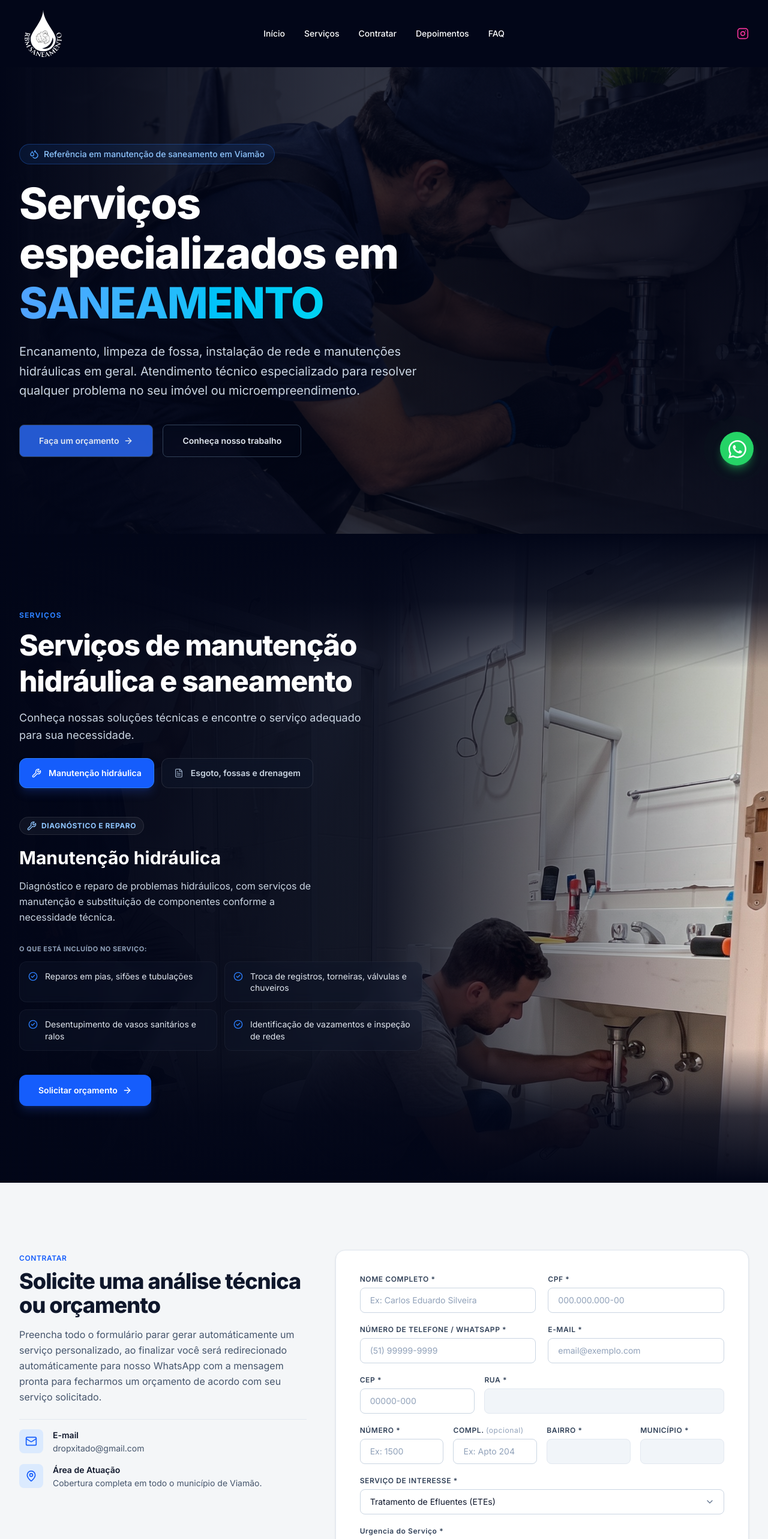
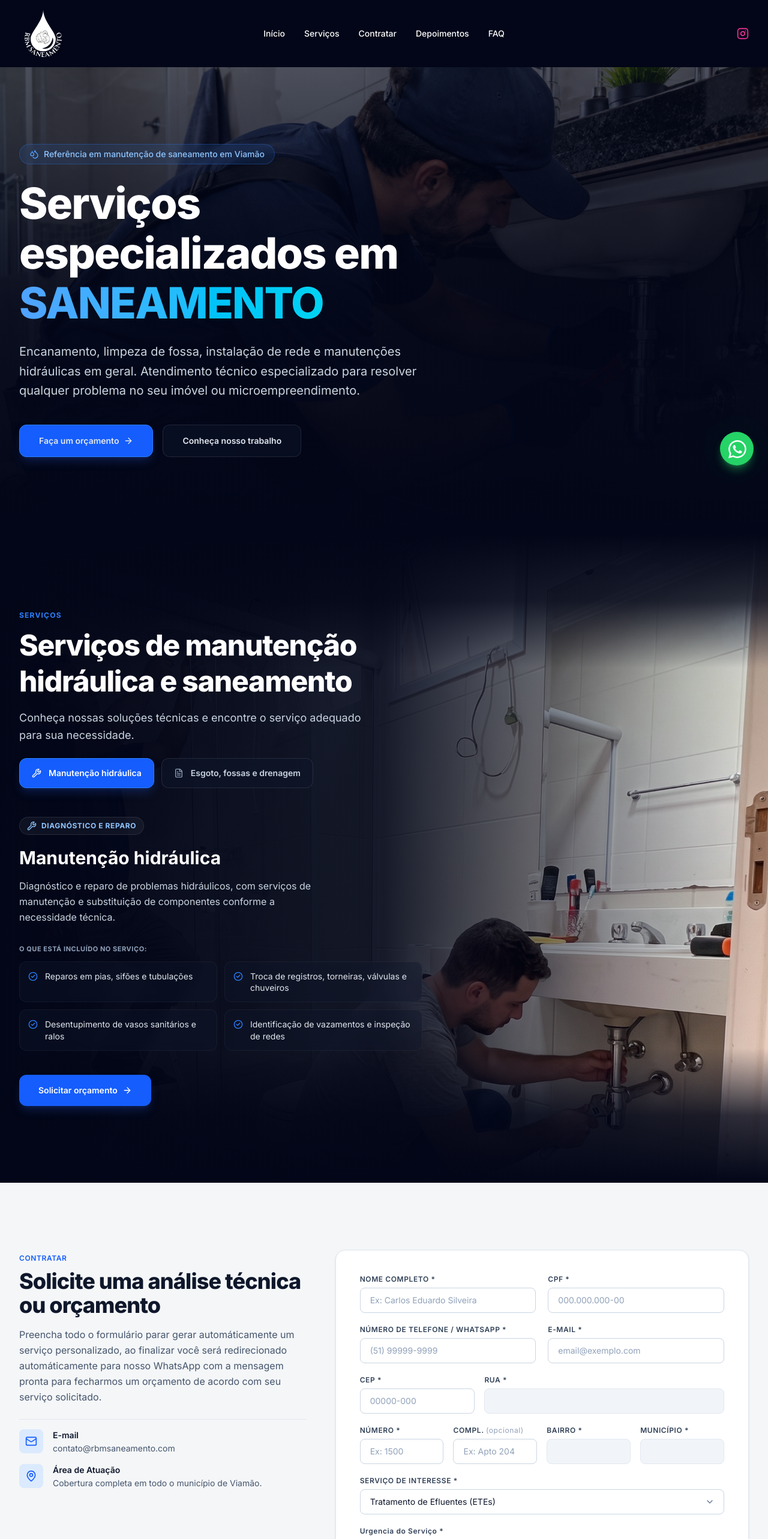
Before and after one commit to killxnov/rbm-saneamento, a Next.js app: page / in a window 1280 px wide. Shown: the top 2566 px of the page at 60% size. Built offline with nearby package versions, Linux system fonts and the light colour scheme.

Commit message:
mudanças visuais

```diff
--- a/src/components/contact/Infos.tsx
+++ b/src/components/contact/Infos.tsx
@@ -20,7 +20,7 @@ export function ContactInfo() {
         */}
         <a href="mailto:dropxitado@gmail.com" className="flex items-start gap-4 cursor-pointer group">
           <div className="flex h-10 w-10 shrink-0 items-center justify-center rounded-lg bg-blue-100 dark:bg-blue-900/30 text-blue-600 dark:text-blue-400 group-hover:bg-blue-200 dark:group-hover:bg-blue-900/50 transition-colors"><Mail className="size-5" /></div>
-          <div><h3 className="text-sm font-semibold text-slate-900 dark:text-white">E-mail</h3><p className="text-sm text-slate-600 dark:text-slate-400 mt-0.5">dropxitado@gmail.com</p></div>
+          <div><h3 className="text-sm font-semibold text-slate-900 dark:text-white">E-mail</h3><p className="text-sm text-slate-600 dark:text-slate-400 mt-0.5">contato@rbmsaneamento.com</p></div>
         </a>
         <div className="flex items-start gap-4">
           <div className="flex h-10 w-10 shrink-0 items-center justify-center rounded-lg bg-blue-100 dark:bg-blue-900/30 text-blue-600 dark:text-blue-400"><MapPin className="size-5" /></div>
--- a/src/components/layout/footer.tsx
+++ b/src/components/layout/footer.tsx
@@ -125,7 +125,7 @@ export function Footer() {
                 className="size-4 shrink-0 text-blue-400"
                 aria-hidden="true"
               />
-              <span>contato@rubemsaneamento.com</span>
+              <span>contato@rbmsaneamento.com</span>
               <ArrowUpRight
                 className="size-3.5 shrink-0 opacity-60 transition-transform group-hover:-translate-y-0.5 group-hover:translate-x-0.5"
                 aria-hidden="true"
--- a/src/components/sections/hero.tsx
+++ b/src/components/sections/hero.tsx
@@ -10,7 +10,7 @@ export function Hero() {
           alt="Infraestrutura de Saneamento e Engenharia Hídrica"
           className="h-full w-full object-cover object-center opacity-30 scale-105 transform transition-transform duration-1000"
         />
-        <div className="absolute inset-0 bg-gradient-to-r from-slate-950 via-slate-950/35 to-slate-950/70" />
+        <div className="absolute inset-0 bg-gradient-to-t from-slate-950 via-slate-950/80 to-transparent" />
       </div>
 
       <div className="relative z-10 mx-auto max-w-7xl px-4 sm:px-6 lg:px-8">
@@ -34,14 +34,14 @@ export function Hero() {
             <div className="flex flex-col sm:flex-row gap-4">
               <Link
                 href="#contratar"
-                className="inline-flex items-center justify-center gap-2 rounded-lg border border-slate-700 bg-[#2d6fffcc] px-8 py-4 text-sm font-semibold backdrop-blur-sm text-slate-200 transition-all hover:bg-blue-500 active:scale-95"
+                className="inline-flex items-center justify-center gap-2 rounded-xl border border-blue-500 bg-blue-600 shadow-lg shadow-blue-900/40 px-8 py-4 text-sm font-semibold backdrop-blur-sm text-slate-200 transition-all hover:bg-blue-500 active:scale-95"
               >
                 Faça um orçamento
                 <ArrowRight className="size-4" />
               </Link>
               <Link
                 href="#servicos"
-                className="inline-flex items-center justify-center gap-2 rounded-lg border border-slate-700 bg-slate-900/10 px-8 py-4 text-sm font-semibold backdrop-blur-sm text-slate-200 transition-all hover:bg-slate-800/50 hover:text-white"
+                className="inline-flex items-center justify-center gap-2 rounded-xl border border-white/10 bg-slate-900/50 px-8 py-4 text-sm font-semibold backdrop-blur-sm text-slate-200 transition-all hover:bg-white/10 hover:text-white"
               >
                 Conheça nosso trabalho
               </Link>
```
